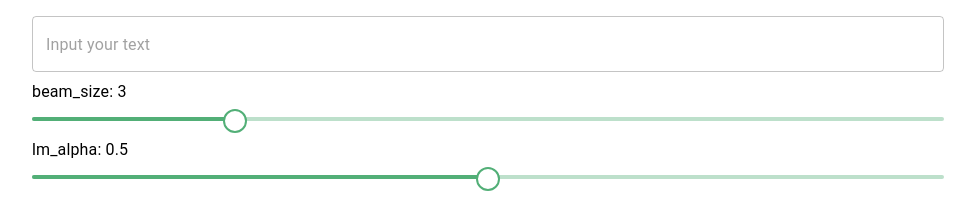
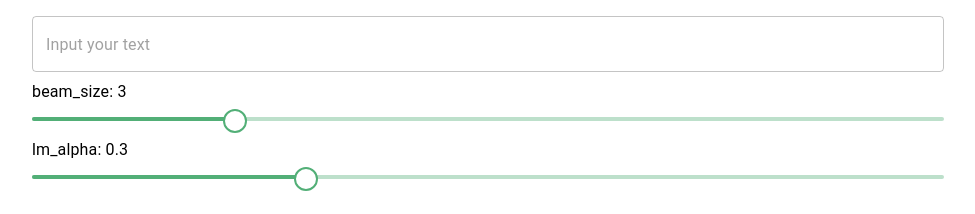
Before and after one commit to vudaoanhtuan/thesis-app, a React (Create React App) app in the folder client/: page / in a window 1280 px wide. Shown: the top 214 px of the page, without its empty margins (152-1127 px from the left). Built offline with nearby package versions, Linux system fonts and the light colour scheme; no server answers.

Commit message:
change default param

```diff
--- a/client/src/Form.js
+++ b/client/src/Form.js
@@ -52,7 +52,7 @@ class Form extends React.Component {
         this.state = {
             input: "",
             beam_size: 3,
-            lm_alpha: 0.5,
+            lm_alpha: 0.3,
             submit_button_available: true
         }
     }
@@ -134,7 +134,7 @@ class Form extends React.Component {
                 <PercentSlider
                     valueLabelDisplay="off"
                     aria-labelledby="lm_alpha"
-                    defaultValue={50}
+                    defaultValue={30}
                     scale={(x) => x / 100}
                     onChange={this.handleSliderLM.bind(this)}
                 />
```
